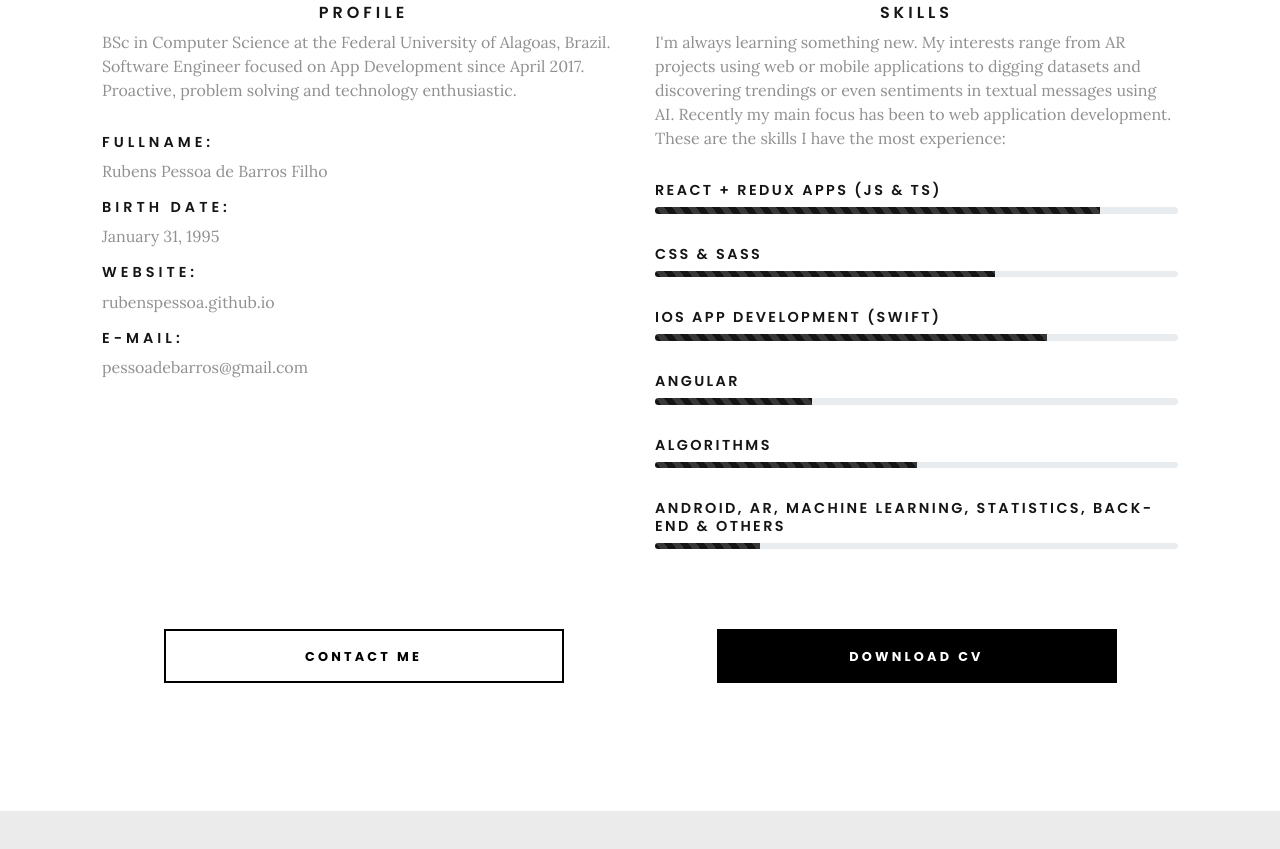
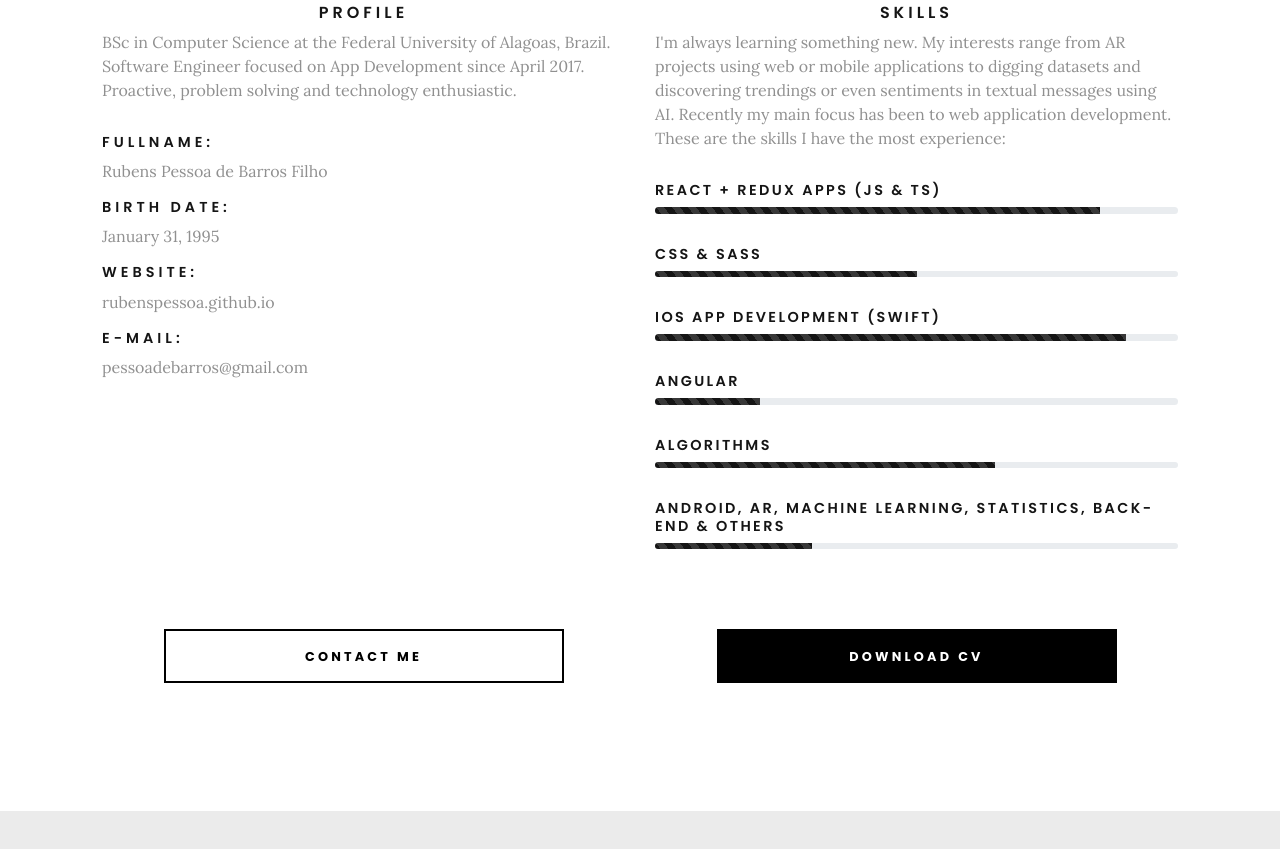
Before and after one commit to rubenspessoa/handmade-website, a website: page index.html in a window 1280 px wide. Shown: the part 1157-2006 px from the top of the page. Drawn offline with Linux system fonts and the light colour scheme; files whose address does not match are found by name.

Commit message:
Update progress bar values

```diff
--- a/index.html
+++ b/index.html
@@ -97,31 +97,31 @@
               <div class="progress-bar-container">
                 <h5>CSS & SASS</h5>
                 <div class="progress">
-                  <div class="progress-bar progress-bar-striped progress-bar-animated" role="progressbar" style="width: 65%" aria-valuenow="65" aria-valuemin="0" aria-valuemax="100" ></div>
+                  <div class="progress-bar progress-bar-striped progress-bar-animated" role="progressbar" style="width: 50%" aria-valuenow="50" aria-valuemin="0" aria-valuemax="100" ></div>
                 </div>
               </div>
               <div class="progress-bar-container">
                 <h5>iOS App Development (SWIFT)</h5>
                 <div class="progress">
-                  <div class="progress-bar progress-bar-striped progress-bar-animated" role="progressbar" style="width: 75%" aria-valuenow="75" aria-valuemin="0" aria-valuemax="100" ></div>
+                  <div class="progress-bar progress-bar-striped progress-bar-animated" role="progressbar" style="width: 90%" aria-valuenow="90" aria-valuemin="0" aria-valuemax="100" ></div>
                 </div>
               </div>
               <div class="progress-bar-container">
                 <h5>Angular</h5>
                 <div class="progress">
-                  <div class="progress-bar progress-bar-striped progress-bar-animated" role="progressbar" style="width: 30%" aria-valuenow="30" aria-valuemin="0" aria-valuemax="100" ></div>
+                  <div class="progress-bar progress-bar-striped progress-bar-animated" role="progressbar" style="width: 20%" aria-valuenow="20" aria-valuemin="0" aria-valuemax="100" ></div>
                 </div>
               </div>
               <div class="progress-bar-container">
                 <h5>Algorithms</h5>
                 <div class="progress">
-                  <div class="progress-bar progress-bar-striped progress-bar-animated" role="progressbar" style="width: 50%" aria-valuenow="50" aria-valuemin="0" aria-valuemax="100" ></div>
+                  <div class="progress-bar progress-bar-striped progress-bar-animated" role="progressbar" style="width: 65%" aria-valuenow="65" aria-valuemin="0" aria-valuemax="100" ></div>
                 </div>
               </div>
               <div class="progress-bar-container">
                 <h5>Android, AR, Machine Learning, Statistics, Back-end & others</h5>
                 <div class="progress">
-                  <div class="progress-bar progress-bar-striped progress-bar-animated" role="progressbar" style="width: 20%" aria-valuenow="20" aria-valuemin="0" aria-valuemax="100" ></div>
+                  <div class="progress-bar progress-bar-striped progress-bar-animated" role="progressbar" style="width: 30%" aria-valuenow="30" aria-valuemin="0" aria-valuemax="100" ></div>
                 </div>
               </div>
             </div>
```
